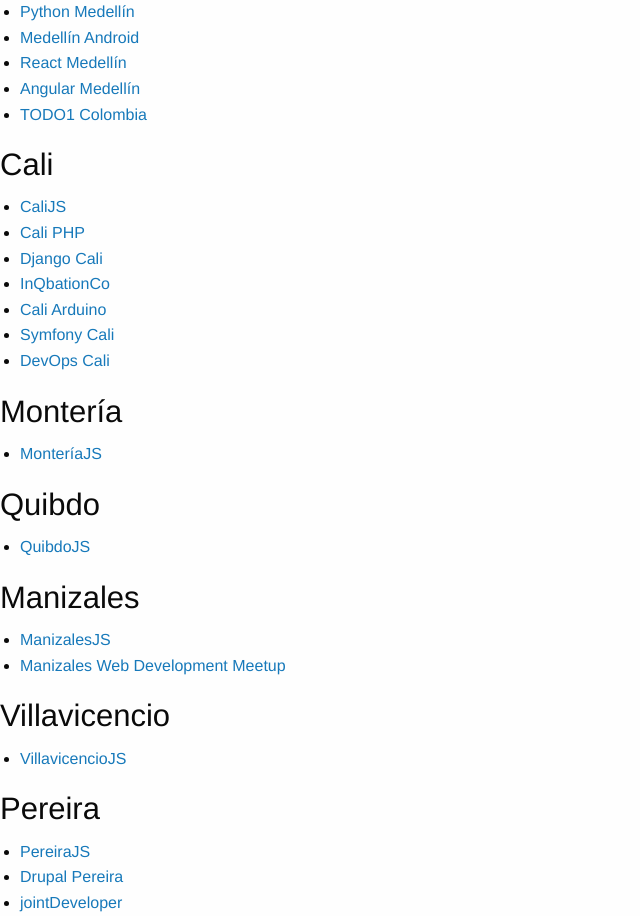
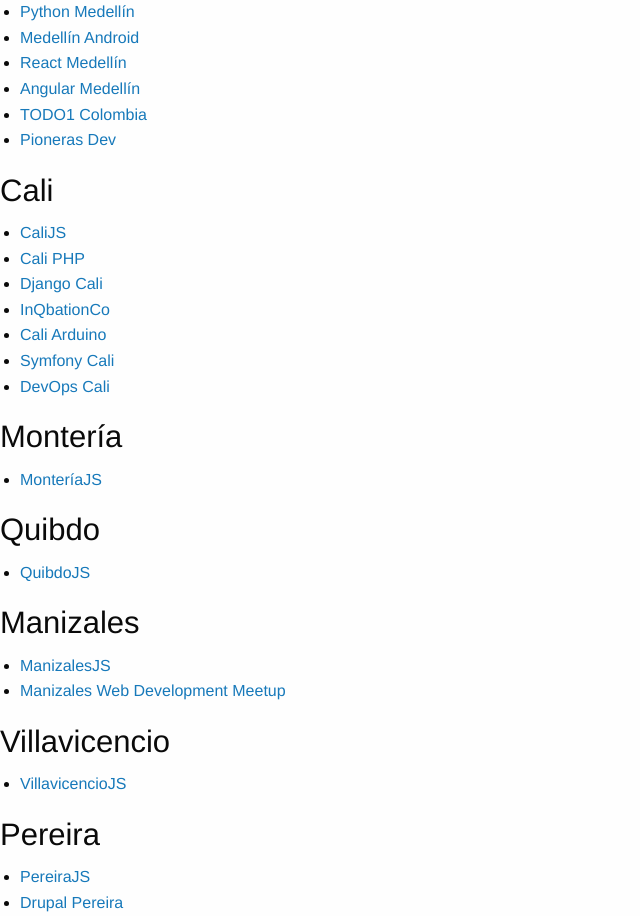
Before and after one commit to colombia-dev/colombia-dev.github.io, a plain HTML site: page meetups.html in a window 1280 px wide. Shown: the part 1193-2109 px from the top of the page, without its empty margins (0-640 px from the left). Drawn offline with nearby package versions, Linux system fonts and the light colour scheme; no server answers.

Commit message:
Agregando Pioneras dev (#22)

```diff
--- a/meetups.html
+++ b/meetups.html
@@ -65,6 +65,7 @@
                 <li><a href="https://www.meetup.com/React-Medellin/" target="_blank">React Medellín</a></li>
                 <li><a href="https://www.meetup.com/Angular-Medellin/" target="_blank">Angular Medellín</a></li>
                 <li><a href="https://www.meetup.com/TODO1-Colombia/" target="_blank">TODO1 Colombia</a></li>
+                <li><a href="http://pionerasdev.co/" data-meetup-id="PionerasDevelopers" target="_blank">Pioneras Dev</a></li>
             </ul>
         </section>
         <section class="small-12">
```
